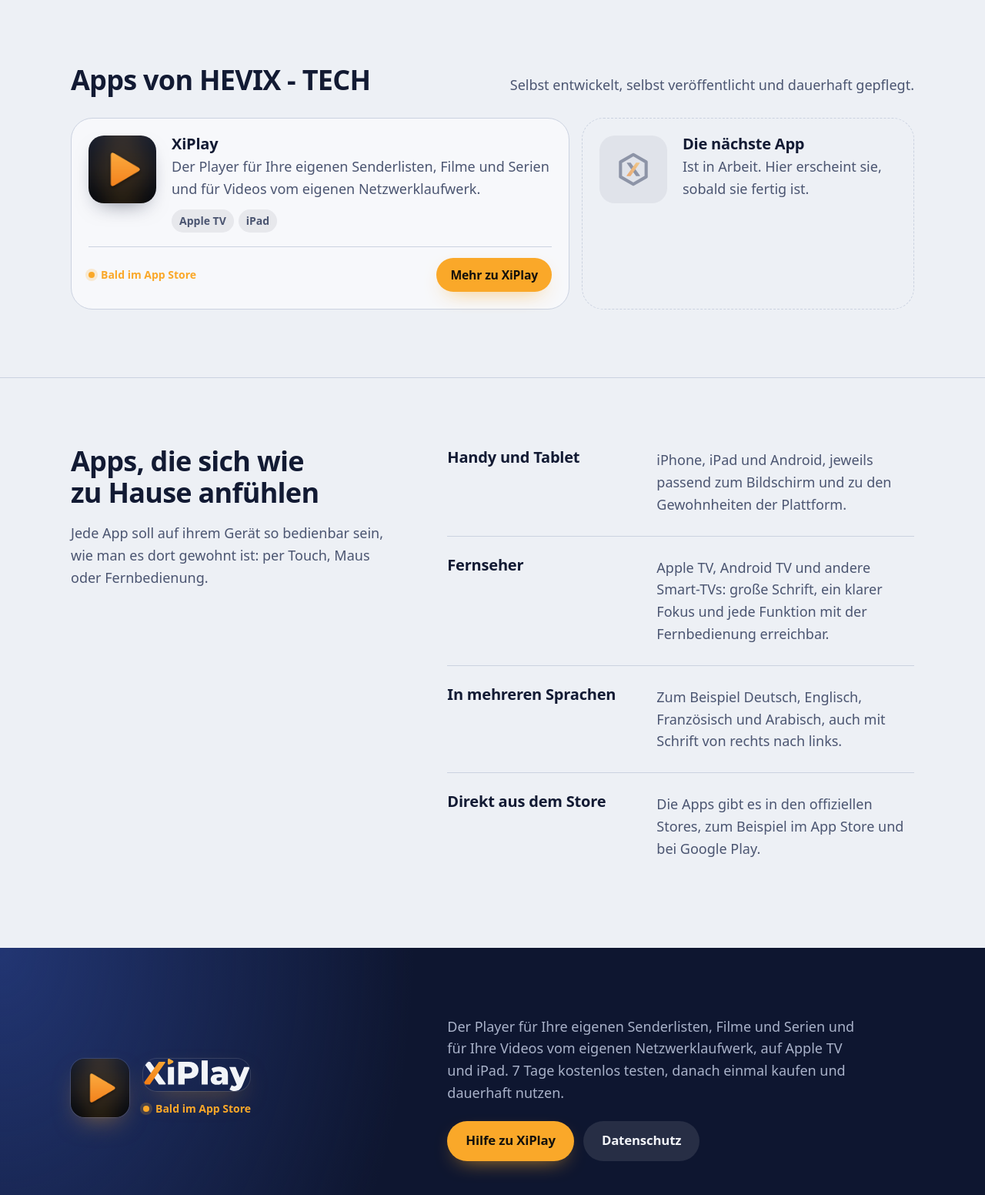
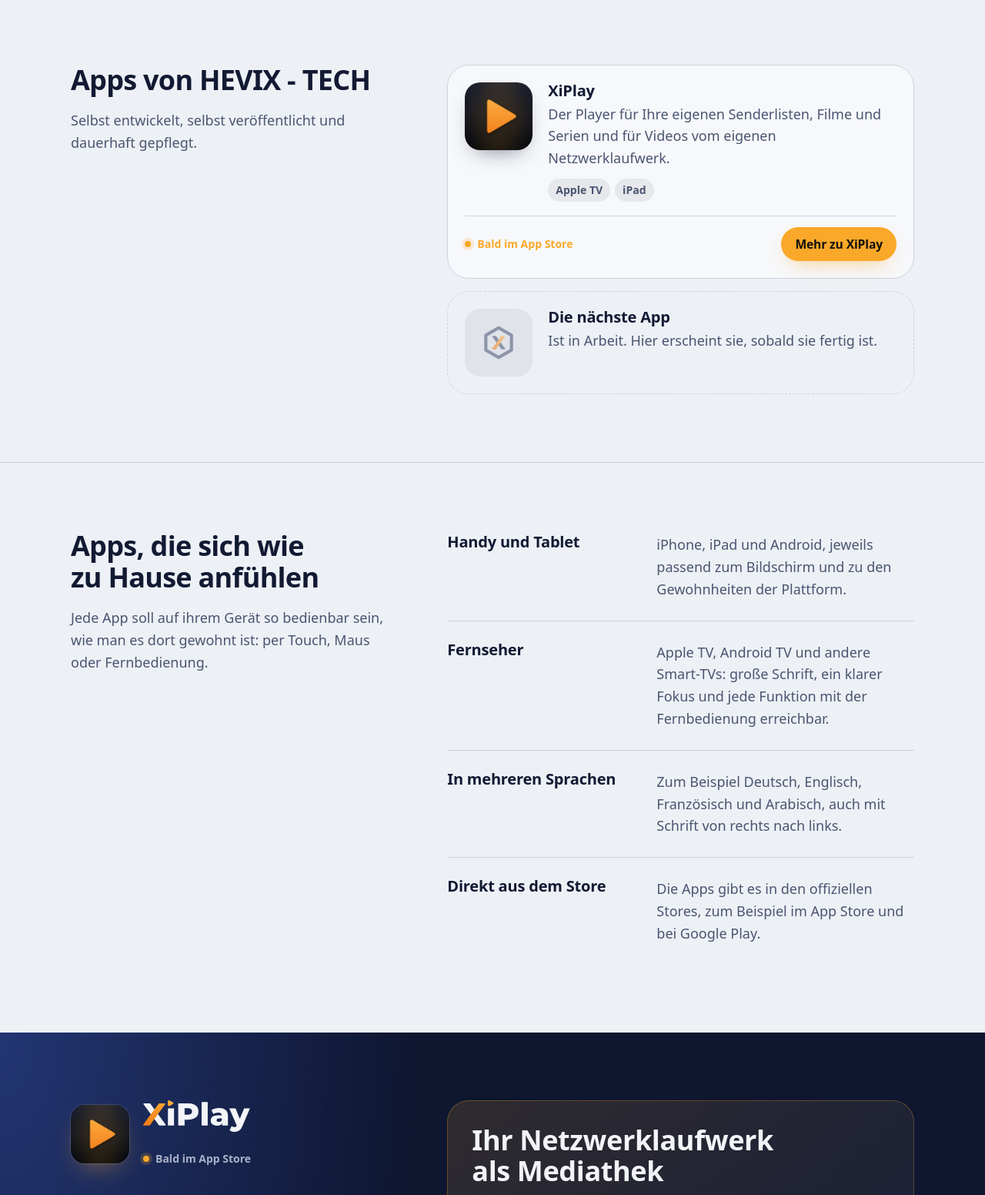
Before and after one commit to Jaber0902/hevix-tech-site, a plain HTML site: page index.html in a window 1280 px wide. Shown: the part 617-2169 px from the top of the page at 77% size. Drawn offline with Linux system fonts and the light colour scheme.

Commit message:
Website: stehender Kopf auch bei Apps und XiPlay, Schriftzug repariert
- „Apps von HEVIX - TECH“ und der XiPlay-Bereich: links bleibt der Kopf
  stehen, rechts scrollt der Inhalt vorbei (ab 980 px, wie bei „Prinzip“)
- XiPlay-Schriftzug: Icon-Regel (Rundung, Rand) traf auch den Schriftzug
  und schnitt das X ab; gilt jetzt nur noch für das Icon

Co-Authored-By: Claude Opus 5.5 <noreply@anthropic.com>

```diff
--- a/assets/site.css
+++ b/assets/site.css
@@ -287,7 +287,7 @@ a, button, summary { touch-action: manipulation; -webkit-tap-highlight-color: tr
 
 /* Kanal Zapp */
 .ch-zapp { text-align: center; gap: 2cqw; align-content: center; }
-.ch-zapp img {
+.ch-zapp > img {
   width: 16cqw; height: 16cqw; margin: 0 auto; border-radius: 3.6cqw;
   box-shadow: 0 0 0 .25cqw rgba(255, 255, 255, .12), 0 2.5cqw 7cqw -1cqw rgba(250, 168, 41, .45);
 }
@@ -414,7 +414,7 @@ a, button, summary { touch-action: manipulation; -webkit-tap-highlight-color: tr
 .zapp-band .head p, .zapp-band .points p { color: var(--screen-soft); }
 .zapp-band .points li { border-color: rgba(255, 255, 255, .12); }
 .zapp-id { display: flex; align-items: center; gap: 18px; margin-bottom: 26px; }
-.zapp-id img { width: 76px; height: 76px; border-radius: 18px; box-shadow: 0 0 0 1px rgba(255, 255, 255, .12), 0 14px 34px -14px rgba(250, 168, 41, .55); }
+.zapp-id > img { width: 76px; height: 76px; border-radius: 18px; box-shadow: 0 0 0 1px rgba(255, 255, 255, .12), 0 14px 34px -14px rgba(250, 168, 41, .55); }
 .status {
   display: inline-flex; align-items: center; gap: 8px; margin-top: 6px;
   font-size: var(--step--1); font-weight: 650; color: var(--orange);
@@ -591,3 +591,12 @@ a, button, summary { touch-action: manipulation; -webkit-tap-highlight-color: tr
 .wordmark img { display: block; height: 1em; width: auto; }
 .zapp-id h2.wordmark { font-size: 2.6rem; line-height: 1; margin: 0 0 6px; }
 .ch-zapp p.wordmark { font-size: max(4.2cqw, 18px); line-height: 1; display: flex; justify-content: center; }
+
+/* ---------- Kopf bleibt stehen, Inhalt scrollt vorbei (auch Apps und XiPlay) ---------- */
+@media (min-width: 980px) {
+  .split .shelf { margin-top: 0; grid-template-columns: minmax(0, 1fr); }
+  .split .shelf-head { display: block; }
+  .split.wrap > .zapp-top { grid-template-columns: minmax(0, 1fr); gap: 26px; align-items: start; }
+  .band-body .nas { margin-top: 0; grid-template-columns: minmax(0, 1fr); gap: 28px; padding: 32px; }
+  .band-body .features { margin-top: 28px; grid-template-columns: repeat(2, minmax(0, 1fr)); }
+}
--- a/index.html
+++ b/index.html
@@ -16,7 +16,7 @@
 <meta property="og:image" content="https://hevix-tech.de/assets/og-image.png">
 <link rel="icon" href="/favicon.svg" type="image/svg+xml">
 <link rel="apple-touch-icon" href="/apple-touch-icon.png">
-<link rel="stylesheet" href="/assets/site.css?v=7">
+<link rel="stylesheet" href="/assets/site.css?v=8">
 <script>document.documentElement.classList.add("js")</script>
 <script src="/assets/vendor/gsap.min.js" defer></script>
 <script src="/assets/site.js?v=7" defer></script>
@@ -132,8 +132,8 @@
   </section>
 
   <section class="section shelf-section" id="apps" aria-labelledby="apps-titel">
-    <div class="wrap">
-      <div class="shelf-head">
+    <div class="wrap split">
+      <div class="head shelf-head">
         <h2 id="apps-titel">Apps von <span translate="no">HEVIX&nbsp;-&nbsp;TECH</span></h2>
         <p>Selbst entwickelt, selbst veröffentlicht und dauerhaft gepflegt.</p>
       </div>
@@ -177,8 +177,8 @@
   </section>
 
   <section class="section zapp-band" id="xiplay" aria-labelledby="zapp-titel">
-    <div class="wrap">
-      <div class="zapp-top">
+    <div class="wrap split">
+      <div class="head zapp-top">
         <div class="zapp-id">
           <img src="/assets/zapp-icon.png" srcset="/assets/zapp-icon@2x.png 2x" alt="App-Symbol von XiPlay" width="76" height="76" loading="lazy" decoding="async">
           <div>
@@ -195,6 +195,7 @@
         </div>
       </div>
 
+      <div class="band-body">
       <div class="nas">
         <div class="nas-text">
           <h3 class="nas-title">Ihr Netzwerklaufwerk als Mediathek</h3>
@@ -223,6 +224,7 @@
         <li><svg aria-hidden="true"><use href="#i-shield"/></svg><h3>Ohne Werbung und Tracking</h3><p>Zugangsdaten bleiben im Schlüsselbund Ihres Geräts.</p></li>
       </ul>
       <p class="fineprint">XiPlay enthält keine Sender, Filme oder Serien und empfiehlt keine Anbieter. Sie brauchen eine eigene Liste oder ein eigenes Netzwerklaufwerk.</p>
+      </div>
     </div>
   </section>
 
```
Also changed, not shown: 404.html (+1 -1 lines), datenschutz.html (+1 -1 lines), impressum.html (+1 -1 lines).
